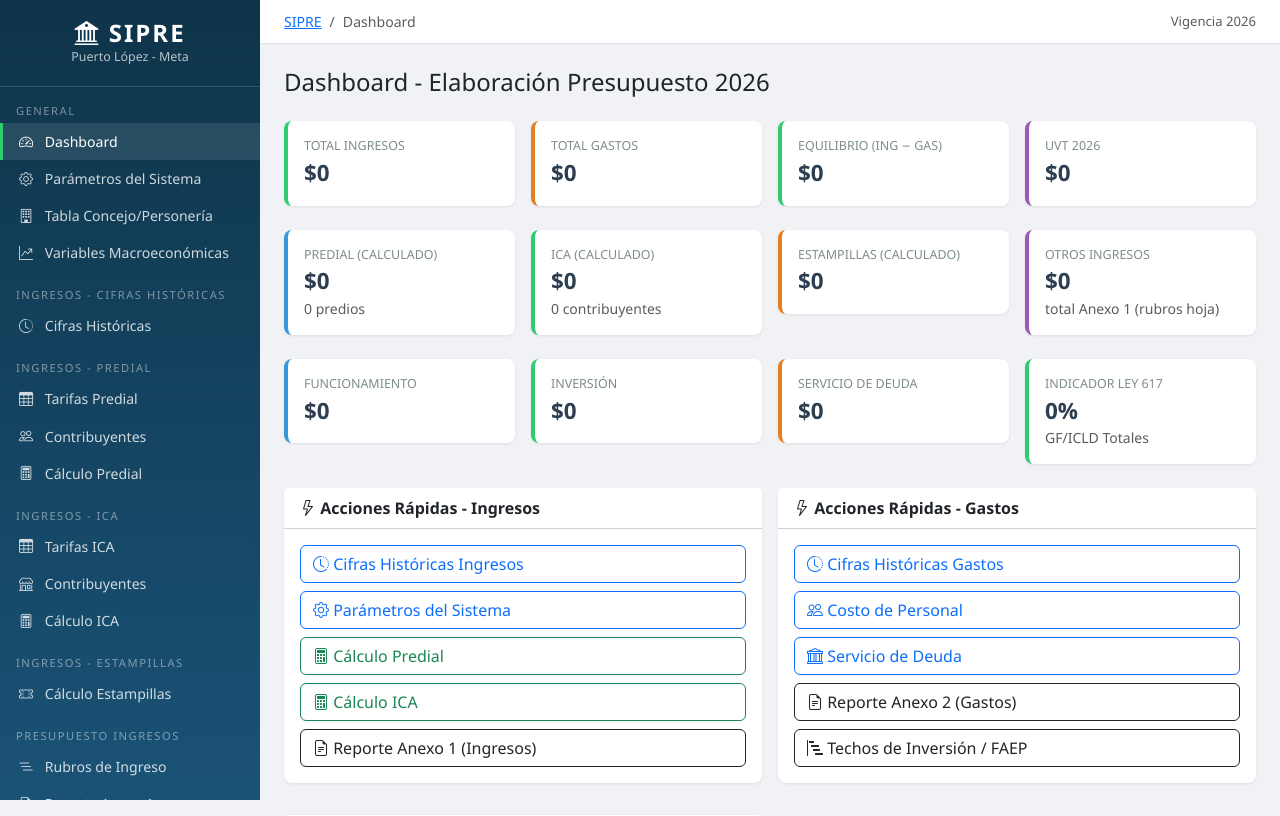
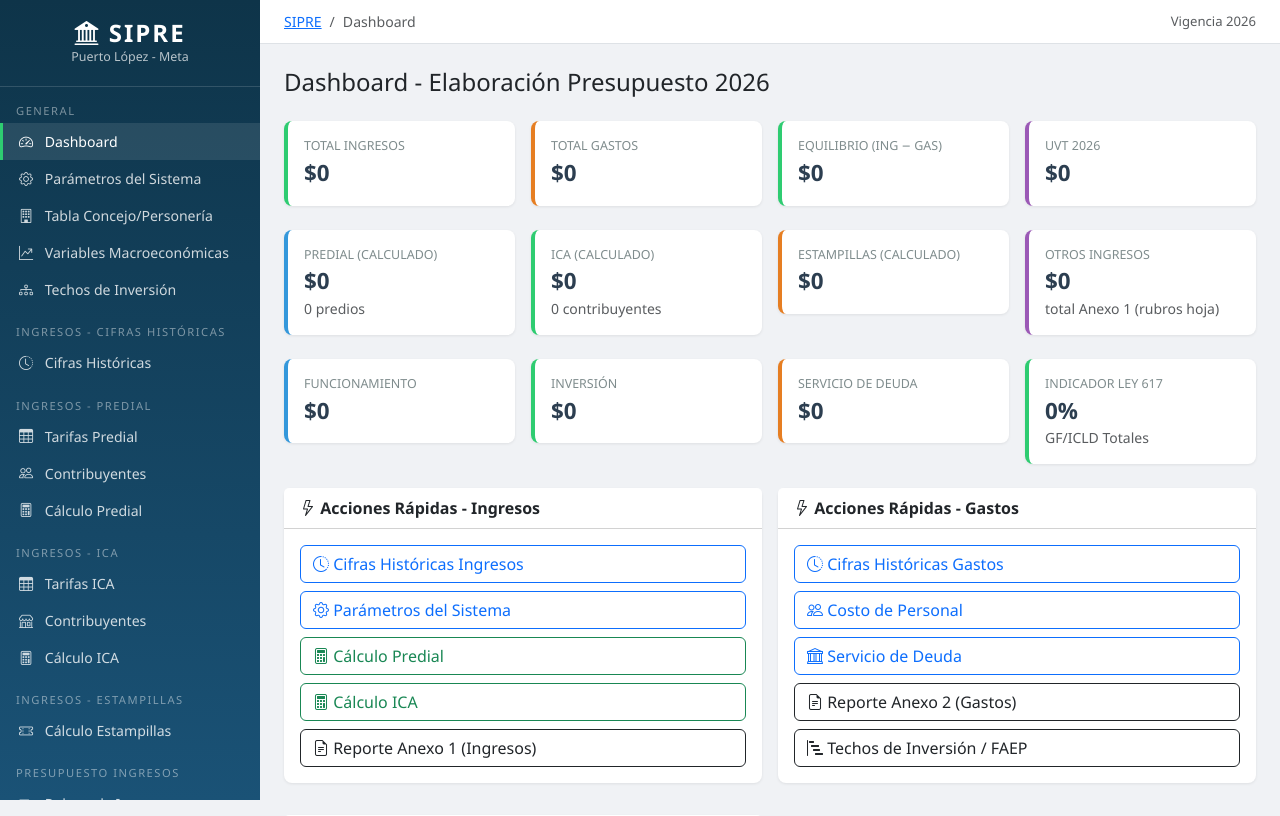
Before and after one commit to Jorgecuenca1/Presupuesto, a Django app: page / in a window 1280 px wide. Shown: the top 816 px of the page. Run offline with Django 5.2, Linux system fonts and the light colour scheme; the visitor is signed in with stand-in values (Sample User, id 1); data that the repository does not hold is empty.

Commit message:
UX: link Techos de Inversion en sidebar + rename Deuda legacy
- Agrega link '/techos-inversion/' bajo Variables Macroeconomicas
- Renombra link antiguo 'Deuda Publica' a 'Deuda: Contratos (legacy)'
  para evitar confusion con la nueva vista /gastos/deuda-publica/

```diff
--- a/templates/base.html
+++ b/templates/base.html
@@ -87,6 +87,9 @@
         <a href="{% url 'variables_macro' %}" class="nav-link {% if request.resolver_match.url_name == 'variables_macro' %}active{% endif %}">
             <i class="bi bi-graph-up-arrow"></i> Variables Macroeconómicas
         </a>
+        <a href="{% url 'techos_inversion' %}" class="nav-link {% if request.resolver_match.url_name == 'techos_inversion' %}active{% endif %}">
+            <i class="bi bi-diagram-3"></i> Techos de Inversión
+        </a>
 
         <div class="nav-section">Ingresos - Cifras Históricas</div>
         <a href="{% url 'cifras_historicas_ingresos' %}" class="nav-link {% if request.resolver_match.url_name == 'cifras_historicas_ingresos' %}active{% endif %}">
@@ -154,8 +157,8 @@
         <a href="{% url 'deuda_publica_v2' %}" class="nav-link {% if request.resolver_match.url_name == 'deuda_publica_v2' %}active{% endif %}">
             <i class="bi bi-bank"></i> Deuda Pública
         </a>
-        <a href="{% url 'deuda_contratos_list' %}" class="nav-link {% if 'deuda' in request.resolver_match.url_name %}active{% endif %}">
-            <i class="bi bi-bank"></i> Deuda Pública
+        <a href="{% url 'deuda_contratos_list' %}" class="nav-link {% if request.resolver_match.url_name == 'deuda_contratos_list' %}active{% endif %}">
+            <i class="bi bi-clipboard"></i> Deuda: Contratos (legacy)
         </a>
         <a href="{% url 'deuda_resumen' %}" class="nav-link {% if request.resolver_match.url_name == 'deuda_resumen' %}active{% endif %}">
             <i class="bi bi-file-earmark-bar-graph"></i> Resumen Deuda
```
